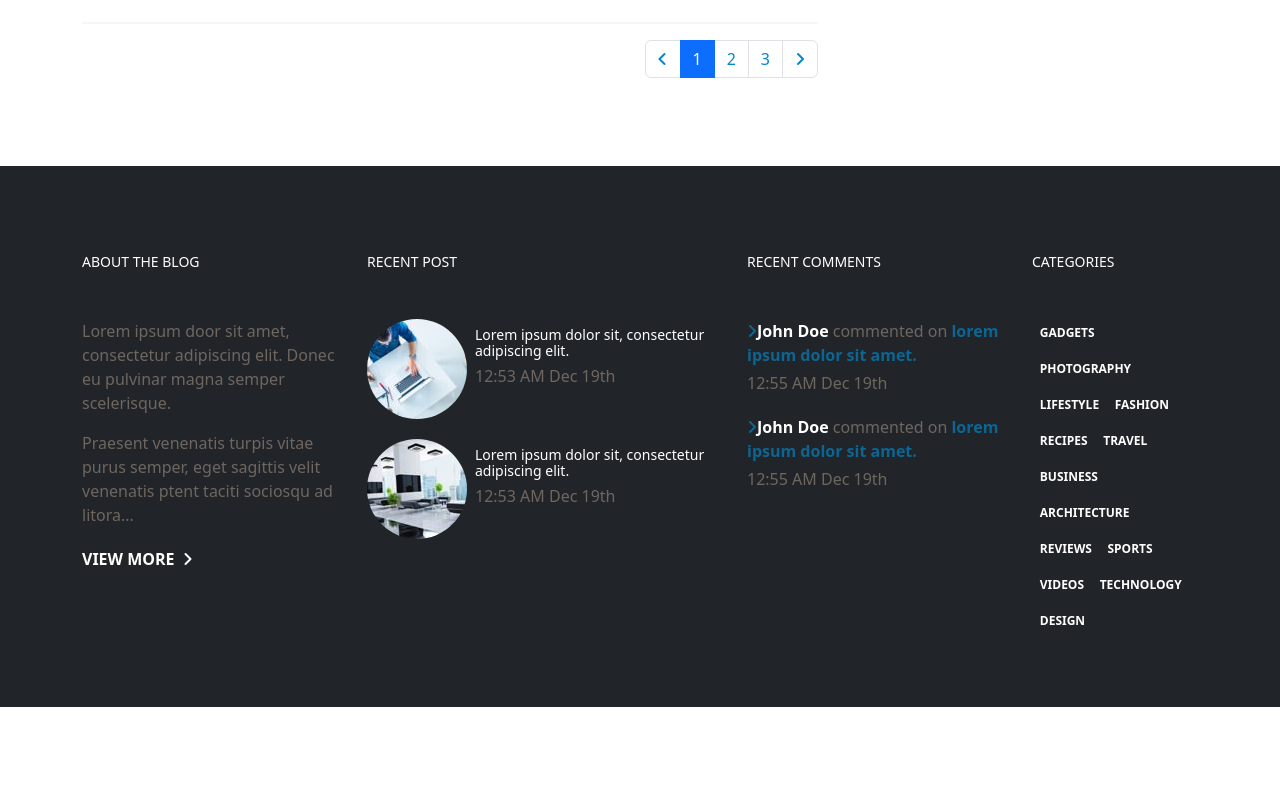
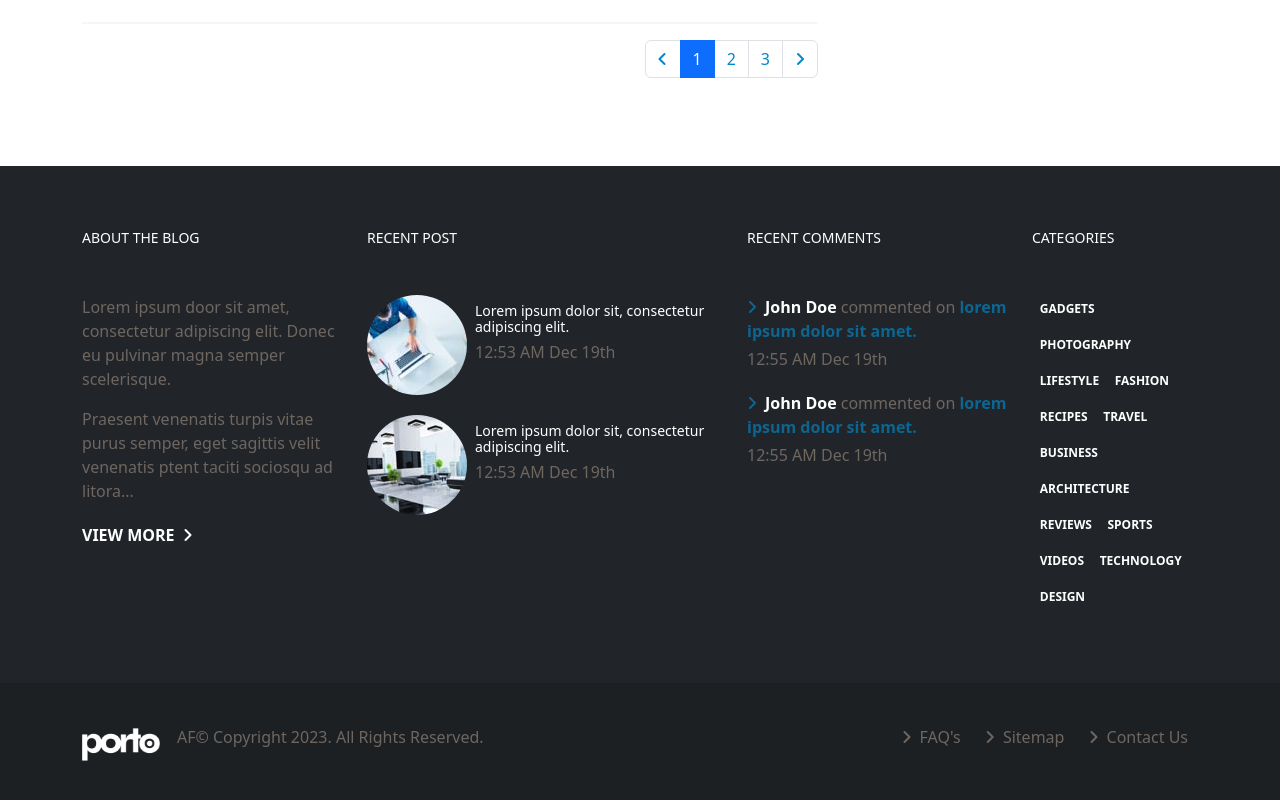
Before and after one commit to AndreaFerrini/proj-html-vuejs, a Vue app: page / in a window 1280 px wide. Shown: the part 5742-6542 px from the top of the page. Before the commit the page ends 6473 px from the top, so only its background shows below. Built offline with nearby package versions, Linux system fonts and the light colour scheme.

Commit message:
inserito FooterComp

```diff
--- a/src/App.vue
+++ b/src/App.vue
@@ -34,8 +34,6 @@ export default{
   <LastPost/>
   <MainBottom/>
   <FooterComp/>
-
-
 </template>
 
 <style scoped>
--- a/src/components/FooterComp.vue
+++ b/src/components/FooterComp.vue
@@ -8,11 +8,47 @@ export default {
 
 <template>
     <footer>
-        <div>
-
-        </div>
+        <div class="container py-2">
+			<div class="row py-4">
+				<div class="col-lg-1 d-flex align-items-center justify-content-center justify-content-lg-start mb-2 mb-lg-0">
+					<a href="index.html" class="logo pr-0 pr-lg-3">
+						<img alt="#" src="public\images\logo-footer.png">
+					</a>
+				</div>
+				<div class="col-lg-7 d-flex align-items-center justify-content-center justify-content-lg-start mb-4 mb-lg-0">
+					<p>AF© Copyright 2023. All Rights Reserved.</p>
+				</div>
+				<div class="col-lg-4 d-flex align-items-center justify-content-center justify-content-lg-end">
+					<nav id="sub-menu">
+						<ul class="d-flex">
+							<li><i class="fas fa-angle-right p-1"></i><a href="page-faq.html" class="ml-1 text-decoration-none"> FAQ's</a></li>
+							<li><i class="fas fa-angle-right p-1"></i><a href="sitemap.html" class="ml-1 text-decoration-none"> Sitemap</a></li>
+							<li><i class="fas fa-angle-right p-1"></i><a href="contact-us.html" class="ml-1 text-decoration-none"> Contact Us</a></li>
+						</ul>
+					</nav>
+				</div>
+			</div>
+		</div>
     </footer>
 </template>
 
-<style>
+<style scoped>
+
+footer{
+    background-color: rgb(28,32,35);
+}
+
+img{
+    height: 35px;
+}
+
+p, li, a {
+    color: rgb(111,102,96);
+}
+
+
+li{
+    padding: 10px;
+}
+
 </style>
--- a/src/components/MainBottom.vue
+++ b/src/components/MainBottom.vue
@@ -9,7 +9,7 @@ export default {
 <template>
     <div id="nero-opaco">
         <div class="container pt-3">
-            <div class="row py-5 my-4">
+            <div class="row py-5">
                 <div class="col-md-6 col-lg-3 mb-5 mb-lg-0">
                     <h4 class="text-uppercase mb-5">About the blog</h4>
                     <p>Lorem ipsum door sit amet, consectetur adipiscing elit. Donec eu pulvinar magna semper scelerisque.</p>
@@ -52,13 +52,13 @@ export default {
                     <ul class="list-unstyled mb-0">
                         <li class="mb-3 pb-1">
                             <a href="#">
-                                <p class="text-3 opacity-8 mb-1"><i class="fas fa-angle-right text-color-blue"></i><strong class="ml-2 text-color-white">John Doe</strong> commented on <strong class="text-color-blue">lorem ipsum dolor sit amet.</strong></p>
+                                <p class="text-3 opacity-8 mb-1"><i class="fas fa-angle-right text-color-blue pe-2"></i><strong class="ml-2 text-color-white">John Doe</strong> commented on <strong class="text-color-blue">lorem ipsum dolor sit amet.</strong></p>
                                 <p class="text-2 mb-0">12:55 AM Dec 19th</p>
                             </a>
                         </li>
                         <li>
                             <a href="#">
-                                <p class="text-3 opacity-8 mb-1"><i class="fas fa-angle-right text-color-blue"></i><strong class="ml-2 text-color-white">John Doe</strong> commented on <strong class="text-color-blue">lorem ipsum dolor sit amet.</strong></p>
+                                <p class="text-3 opacity-8 mb-1"><i class="fas fa-angle-right text-color-blue pe-2"></i><strong class="ml-2 text-color-white">John Doe</strong> commented on <strong class="text-color-blue">lorem ipsum dolor sit amet.</strong></p>
                                 <p class="text-2 mb-0">12:55 AM Dec 19th</p>
                             </a>
                         </li>
```
